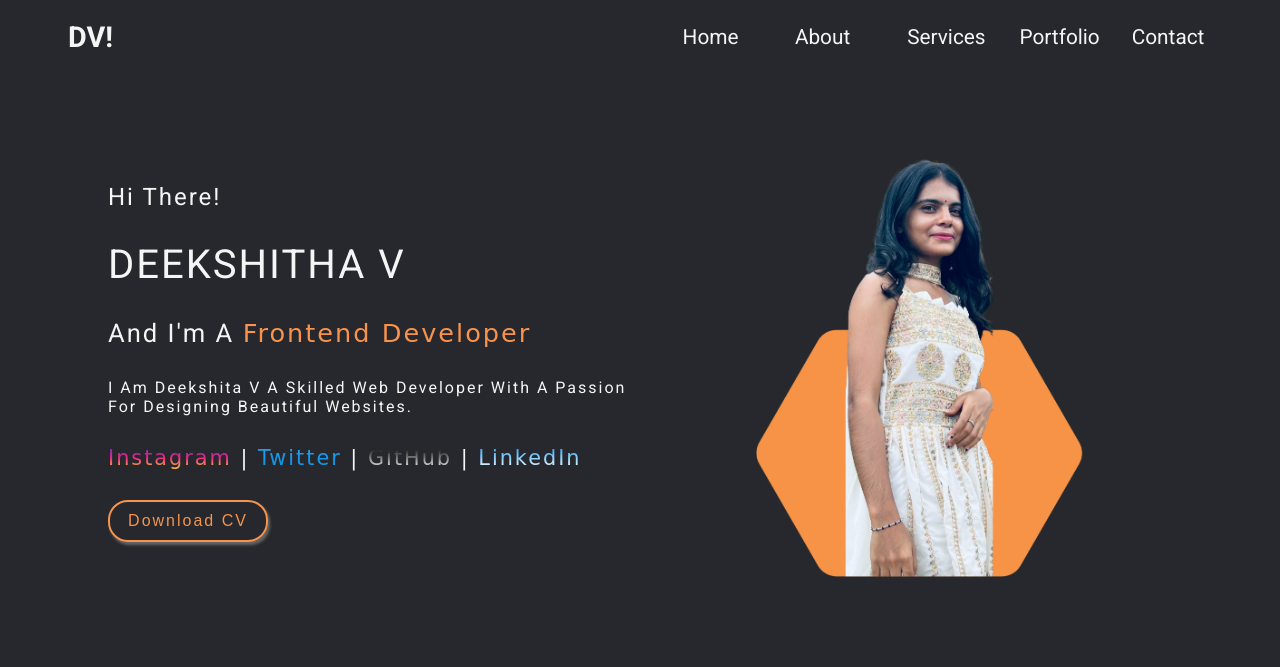
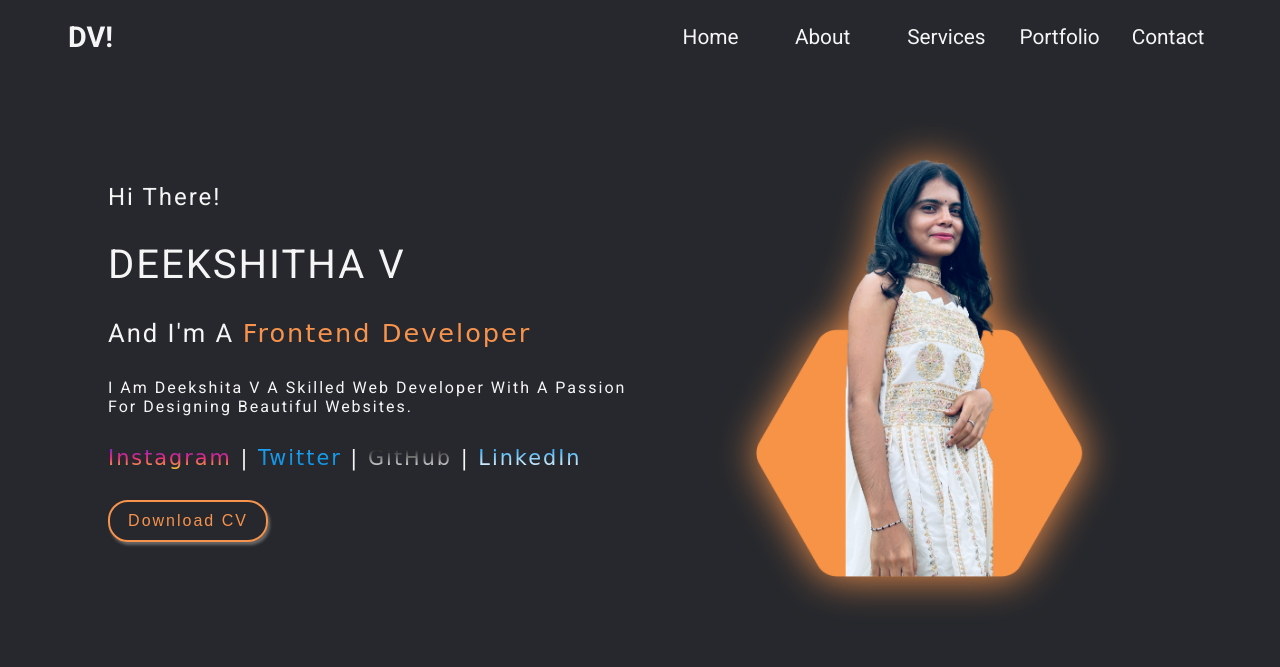
Before and after one commit to Deeksha27Deekshitha/portfolio, a plain HTML site: page portfolio/index.html in a window 1280 px wide. Shown: the top 667 px of the page. Drawn offline with Linux system fonts and the light colour scheme.

Commit message:
Update index.css

```diff
--- a/portfolio/index.css
+++ b/portfolio/index.css
@@ -152,6 +152,9 @@ nav{
 .profile-photo .image-self img{
     width: 100%;
     height: 100%;
+}
+img{
+    filter:drop-shadow(1px 1px 20px #F7934C);
 }
 .about{
     background-color:#2e3036;
```
